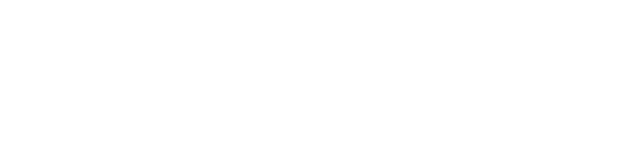
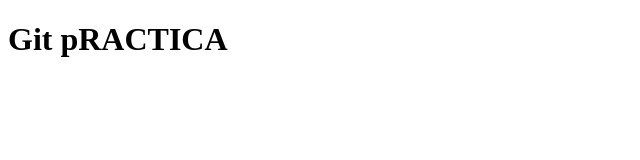
Before and after one commit to NikitaTYN/git-practice, a plain HTML site: page index.html in a window 1280 px wide. Shown: the whole page, without its empty margins (0-640 px from the left). Drawn offline with Linux system fonts and the light colour scheme.

Commit message:
Added h1

```diff
--- a/index.html
+++ b/index.html
@@ -6,6 +6,6 @@
     <title>Document</title>
 </head>
 <body>
-
+    <h1>Git pRACTICA</h1>
 </body>
 </html>
```
